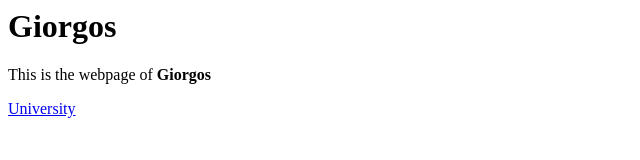
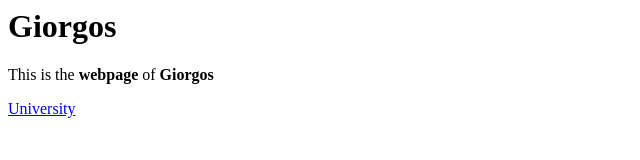
Before and after one commit to ba14139/ba14139.github.io, a plain HTML site: page index.html in a window 1280 px wide. Shown: the full height of the page, 0-640 px from the left. Drawn offline with Linux system fonts and the light colour scheme.

Commit message:
Update index.html

```diff
--- a/index.html
+++ b/index.html
@@ -4,7 +4,7 @@
 </head>
 <body>
 <h1>Giorgos</h1>
-  <p>This is the webpage of <strong>Giorgos </strong></p>
+  <p>This is the <b>webpage</b> of <strong>Giorgos </strong></p>
 <a href="http://www.uom.gr">University</a>
 </body>
 </html>
```
